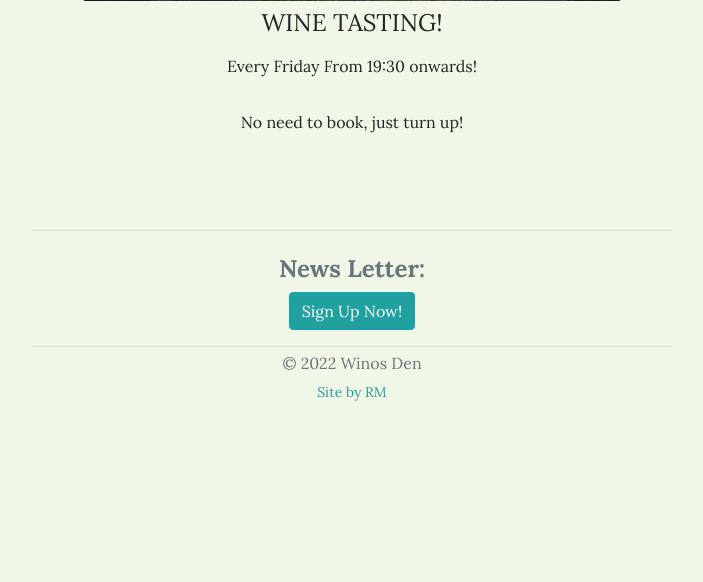
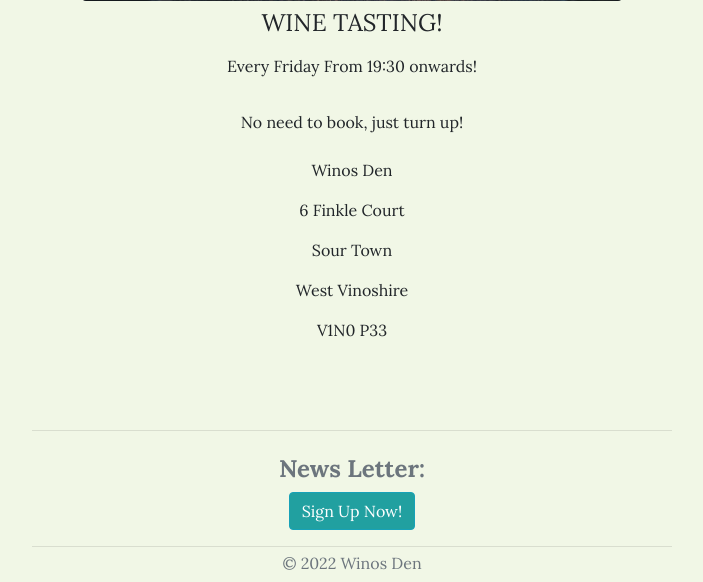
Before and after one commit to roomacarthur/winos_den, a Django app: page / in a window 1280 px wide. Shown: the part 614-1196 px from the top of the page, without its empty margins (288-991 px from the left). Before the commit the page ends 1015 px from the top, so only its background shows below. Run offline with Django 3.2, Linux system fonts and the light colour scheme; some libraries are stand-ins or nearby versions.

Commit message:
added address to index

```diff
--- a/home/templates/home/index.html
+++ b/home/templates/home/index.html
@@ -23,6 +23,11 @@ Welcome
             <h4>WINE TASTING!</h4>
             <p class="py-2">Every Friday From 19:30 onwards! </p>
             <p class="py-2">No need to book, just turn up!</p>
+            <p>Winos Den</P>
+            <p>6 Finkle Court</P>
+            <p>Sour Town</P>
+            <p>West Vinoshire</P>
+            <p>V1N0 P33</P>
         </div>
     </div>
 </div>
```
